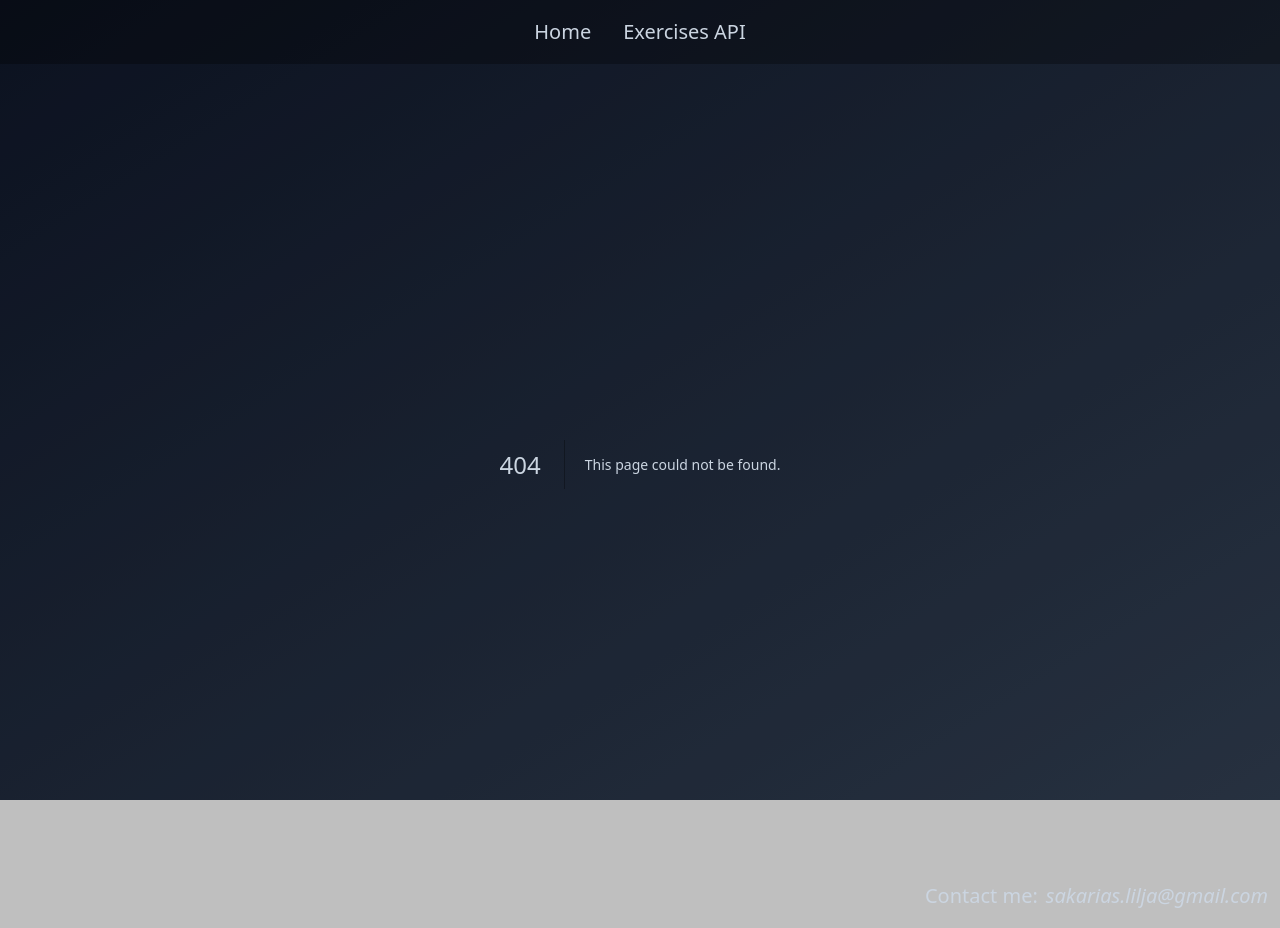
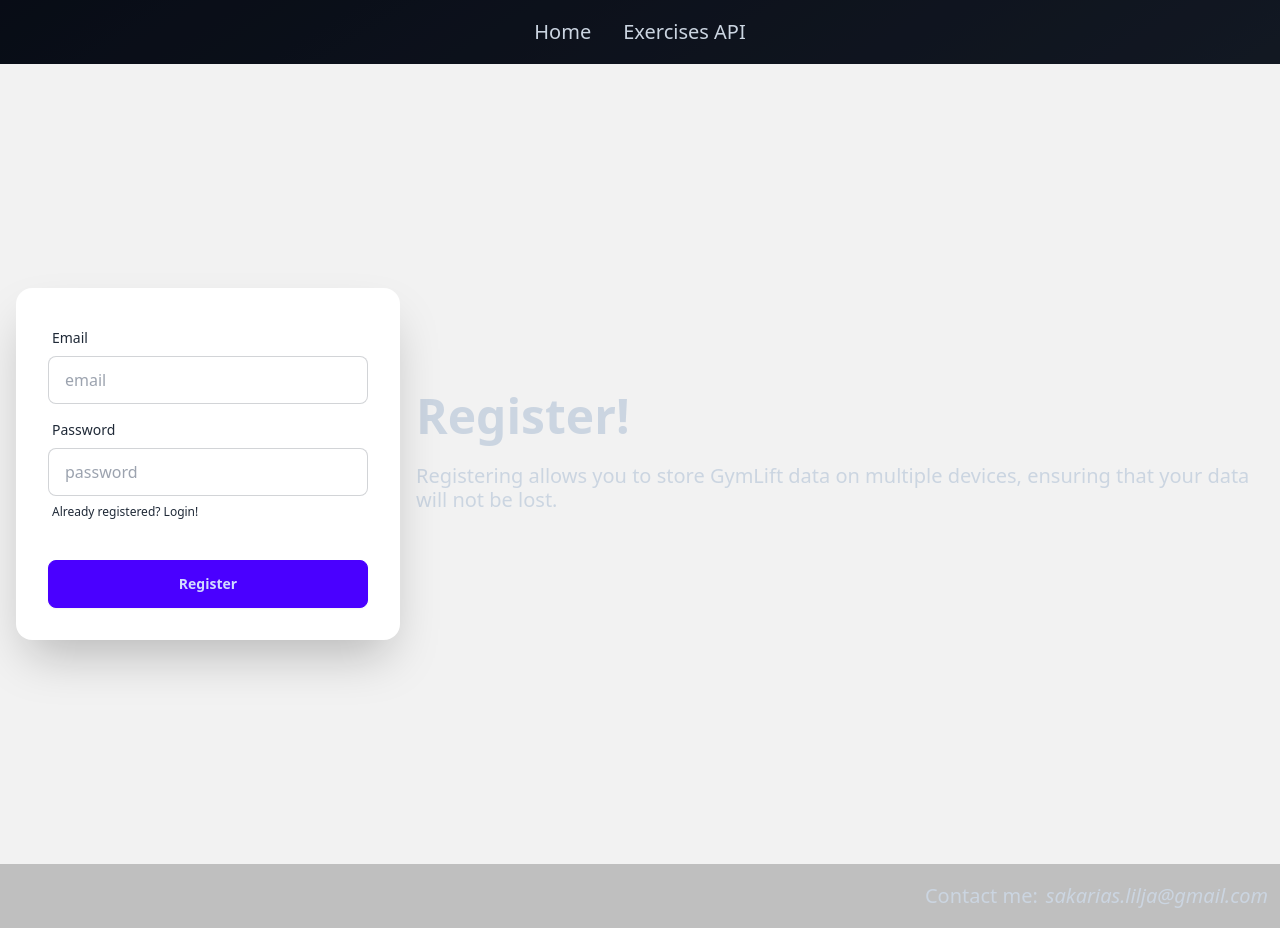
Before and after one commit to SakariasLilja/slilja-web, a Next.js app: page /register in a window 1280 px wide. Before the commit this address had no page. Built offline with nearby package versions, Linux system fonts and the light colour scheme.

Commit message:
Added register page

```diff
--- /dev/null
+++ b/src/app/(auth)/register/page.tsx
@@ -0,0 +1,47 @@
+"use client"
+
+import { FormError } from "@/app/components/form_error"
+import { register } from "@/auth/register"
+import { useFormState } from "react-dom"
+
+export default function Register() {
+    const [state, formAction] = useFormState(register, {success: false})
+
+    return(
+        <div className="hero bg-base-200 min-h-screen">
+            <div className="hero-content flex-col lg:flex-row-reverse">
+                <div className="text-center lg:text-left">
+                <h1 className="text-5xl font-bold">Register!</h1>
+                <p className="py-6">
+                    Registering allows you to store GymLift data on multiple devices, ensuring that your
+                    data will not be lost.
+                </p>
+                </div>
+                <div className="card bg-base-100 w-full max-w-sm shrink-0 shadow-2xl">
+                <form className="card-body" action={formAction}>
+                    <div className="form-control">
+                    <label className="label">
+                        <span className="label-text">Email</span>
+                    </label>
+                    <input type="email" placeholder="email" name="email" id="email" className="input input-bordered" required />
+                    <FormError errors={state.errors?.email} />
+                    </div>
+                    <div className="form-control">
+                    <label className="label">
+                        <span className="label-text">Password</span>
+                    </label>
+                    <input type="password" placeholder="password" name="password" id="password" className="input input-bordered" required />
+                    <FormError errors={state.errors?.password} />
+                    <label className="label">
+                        <a href="/login" className="label-text-alt link link-hover">Already registered? Login!</a>
+                    </label>
+                    </div>
+                    <div className="form-control mt-6">
+                    <button className="btn btn-primary" type="submit">Register</button>
+                    </div>
+                </form>
+                </div>
+            </div>
+            </div>
+    )
+}
```
